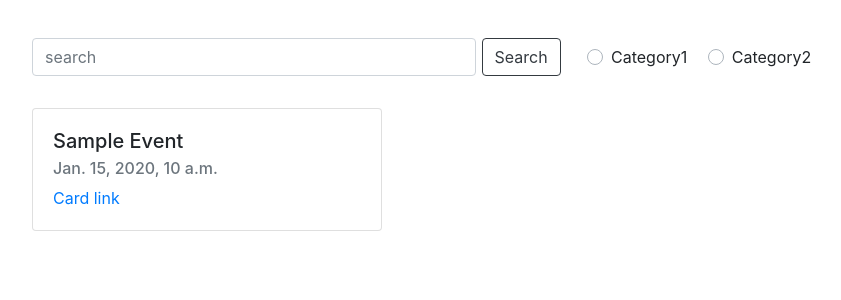
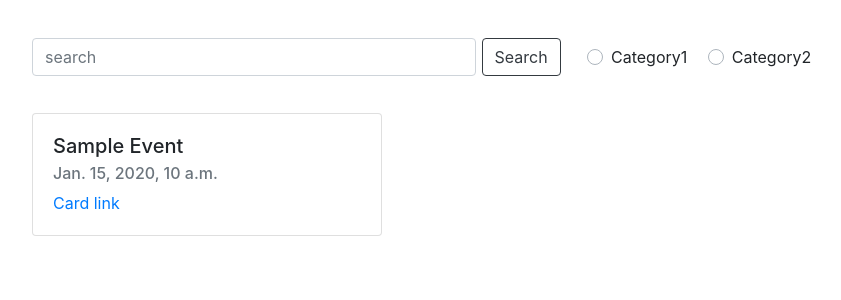
Before and after one commit to howardnguyen714/jobber, a Django app: template main_app/templates/home.html in a window 1280 px wide. Shown: the part 333-633 px from the top of the page, without its empty margins (53-894 px from the left). Run offline with Django 3.2, Linux system fonts and the light colour scheme; the template is opened without the code that fills it: most values are stand-ins (such as "Sample title", 1, 10 or a date in 2020).

Commit message:
adjusts layout margins

```diff
--- a/main_app/static/css/style.css
+++ b/main_app/static/css/style.css
@@ -15,6 +15,16 @@
     margin-right: 1%;
 }
 
+.row{
+    margin-top: 2%;
+    margin-bottom: 2%;
+}
+
+.card{
+    margin-top: 2%;
+    margin-bottom: 2%;
+}
+
 .col-md-6{
     padding-right: 0;
     padding-left: 0;
--- a/main_app/templates/home.html
+++ b/main_app/templates/home.html
@@ -29,7 +29,7 @@
 
 {% for event in events %}
   {% if forloop.counter0|divisibleby:3 %}
-    </div><br><div class="row">
+    </div><div class="row">
   {% endif %}
 
   <div class="col-12 col-md-4">
--- a/main_app/templates/profile.html
+++ b/main_app/templates/profile.html
@@ -15,11 +15,9 @@
         </div>
     </div>
 
-    <br>
-
     {% for event in users_events %}
         {% if forloop.counter0|divisibleby:3 %}
-            </div><br><div class="row">
+            </div><div class="row">
         {% endif %}
 
         <div class="col-12 col-md-4">
--- a/main_app/templates/results.html
+++ b/main_app/templates/results.html
@@ -3,7 +3,7 @@
 
 {% for event in events %}
   {% if forloop.counter0|divisibleby:3 %}
-    </div><br><div class="row">
+    </div><div class="row">
   {% endif %}
 
   <div class="col-12 col-md-4">
```
